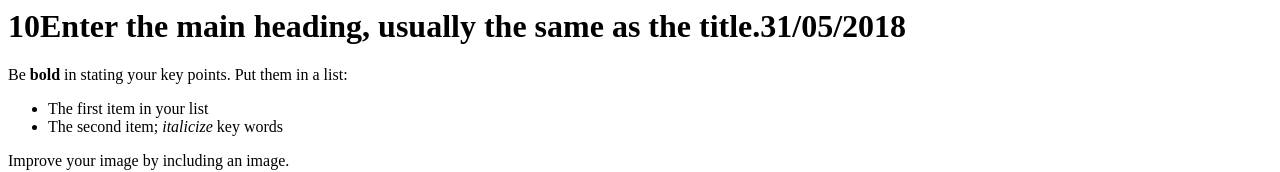
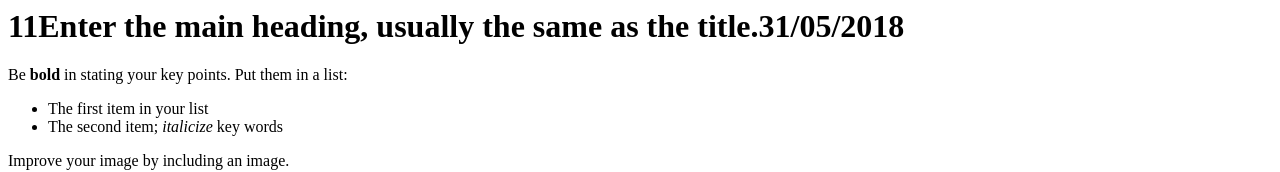
Before and after one commit to deebugeorge/test, a plain HTML site: page index.html in a window 1280 px wide. Shown: the top 172 px of the page. Drawn offline with Linux system fonts and the light colour scheme.

Commit message:
Update index.html

```diff
--- a/index.html
+++ b/index.html
@@ -50,7 +50,7 @@ not displayed. The information between the BODY and /BODY tags is displayed.-->
             })();
         </script>
         <!-- Tealium execute script -->
-<h1>10Enter the main heading, usually the same as the title.31/05/2018</h1>
+<h1>11Enter the main heading, usually the same as the title.31/05/2018</h1>
 <p>Be <b>bold</b> in stating your key points. Put them in a list: </p>
 <ul>
 <li>The first item in your list</li>
```
